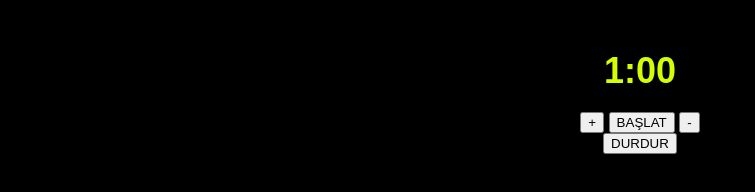
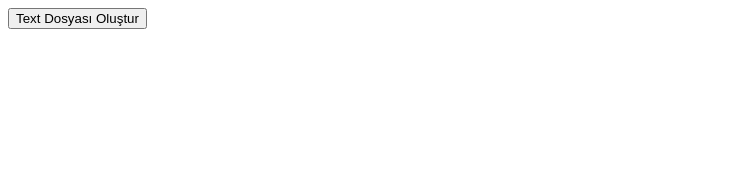
Before and after one commit to enboz21/aaa, a plain HTML site: page index.html in a window 1280 px wide. Shown: the whole page, without its empty margins (0-755 px from the left). Drawn offline with Linux system fonts and the light colour scheme.

Commit message:
Update index.html
deneme

```diff
--- a/index.html
+++ b/index.html
@@ -1,106 +1,37 @@
 <!DOCTYPE html>
 <html lang="tr">
-
 <head>
     <meta charset="UTF-8">
     <meta name="viewport" content="width=device-width, initial-scale=1.0">
-    <title>ayarlı sayaç</title>
-    <style>
-        body {
-            font-family: Arial, sans-serif;
-            text-align: center;
-            margin-top: 50px;
-            background-color: black;
-        }
-
-        #countdown {
-            font-size: 36px;
-            font-weight: bold;
-            color: rgb(212, 255, 0);
-        }
-
-        .buttonlar {
-            margin-top: 20px;
-        }
-
-        #bt1 {
-            width: auto;
-        }
-    </style>
+    <title>Text Dosyası Oluştur</title>
 </head>
-
 <body>
-
-
-
-    <div id="countdown">1:00</div>
-
-    <div class="buttonlar">
-        <button onclick="increaseMinutes()">+</button>
-        <button onclick="setCountdown()">BAŞLAT</button>
-        <button onclick="decreaseMinutes()">-</button>
-    </div>
-    <button id="bt1" onclick="dur()">DURDUR</button>
+    <button onclick="createTextFile()">Text Dosyası Oluştur</button>
 
     <script>
-        var count = 60; //başlangıç deyeri
-        var acaba = 0;
+        function createTextFile() {
+            // Dosya içeriği
+            const text = "merhaba dünya";
 
-        function dur() {
-            acaba = 0;
-            count = 0;
-        }
+            // Blob oluştur
+            const blob = new Blob([text], { type: "text/plain" });
 
-        function startCountdown() {
-            var countdownElement = document.getElementById('countdown');
-            var countdownInterval = setInterval(function() {
-                count--;
-                countdownElement.textContent = formatTime(count);
+            // Geçici bir URL oluştur
+            const url = URL.createObjectURL(blob);
 
-                if (count <= 0) {
-                    clearInterval(countdownInterval);
-                    countdownElement.textContent = "Time's up!";
-                    count = 0;
-                    acaba = 0;
-                }
-            }, 1000);
-        }
+            // İndirme için bir bağlantı oluştur
+            const a = document.createElement("a");
+            a.href = url;
+            a.download = "dosya.txt";
 
-        function setCountdown() {
-            if (acaba == 0) {
-                startCountdown();
-                acaba++;
-            }
-        }
+            // Bağlantıyı simüle ederek tıklat
+            document.body.appendChild(a);
+            a.click();
 
-        function formatTime(seconds) {
-            var minutes = Math.floor(seconds / 60);
-            var remainingSeconds = seconds % 60;
-
-            if (remainingSeconds < 10) {
-                remainingSeconds = "0" + remainingSeconds;
-            }
-
-            return minutes + ":" + remainingSeconds;
-        }
-
-        function increaseMinutes() {
-            if (acaba == 0) {
-                count += 60;
-                document.getElementById('countdown').textContent = formatTime(count);
-            }
-        }
-
-        function decreaseMinutes() {
-            if (acaba == 0) {
-                if (count >= 120) { // At least 2 minutes must remain
-                    count -= 60;
-                    document.getElementById('countdown').textContent = formatTime(count);
-                }
-            }
+            // Temizlik yap
+            document.body.removeChild(a);
+            URL.revokeObjectURL(url);
         }
     </script>
-
 </body>
-
 </html>
```
